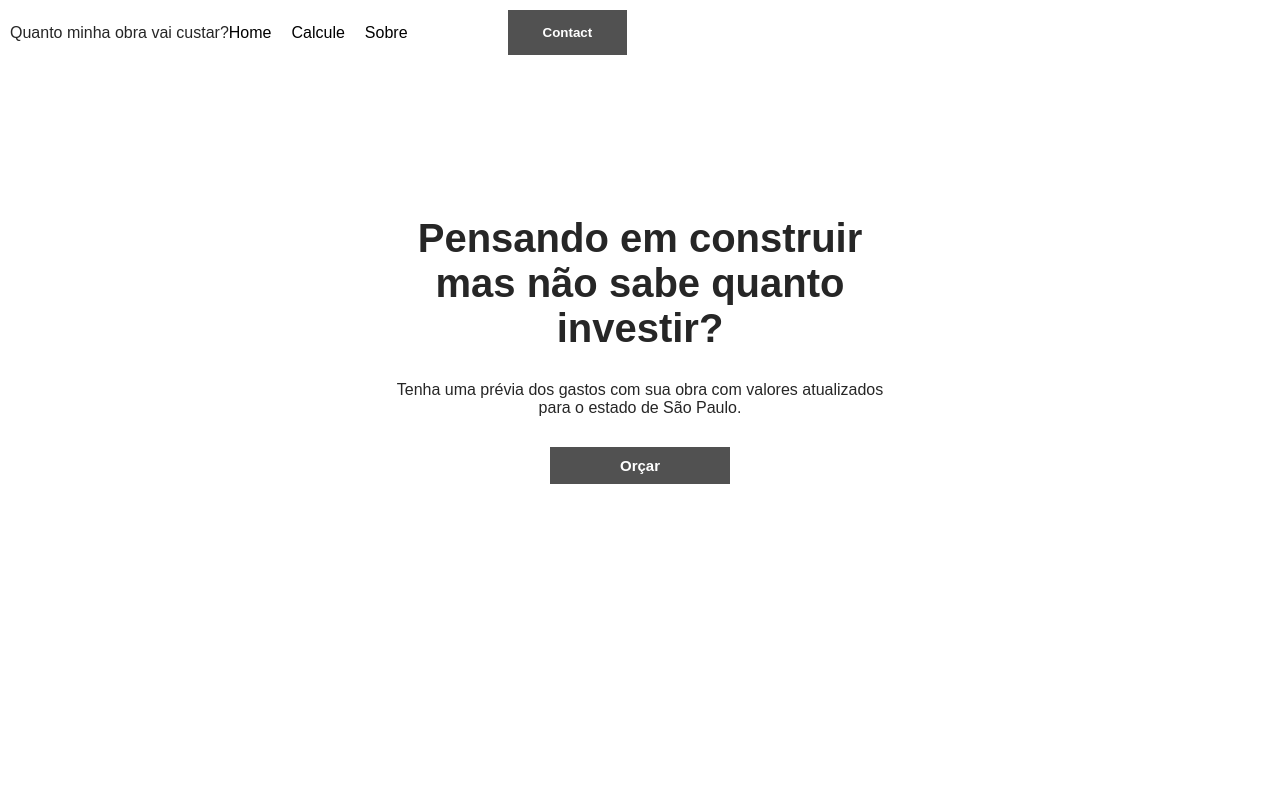
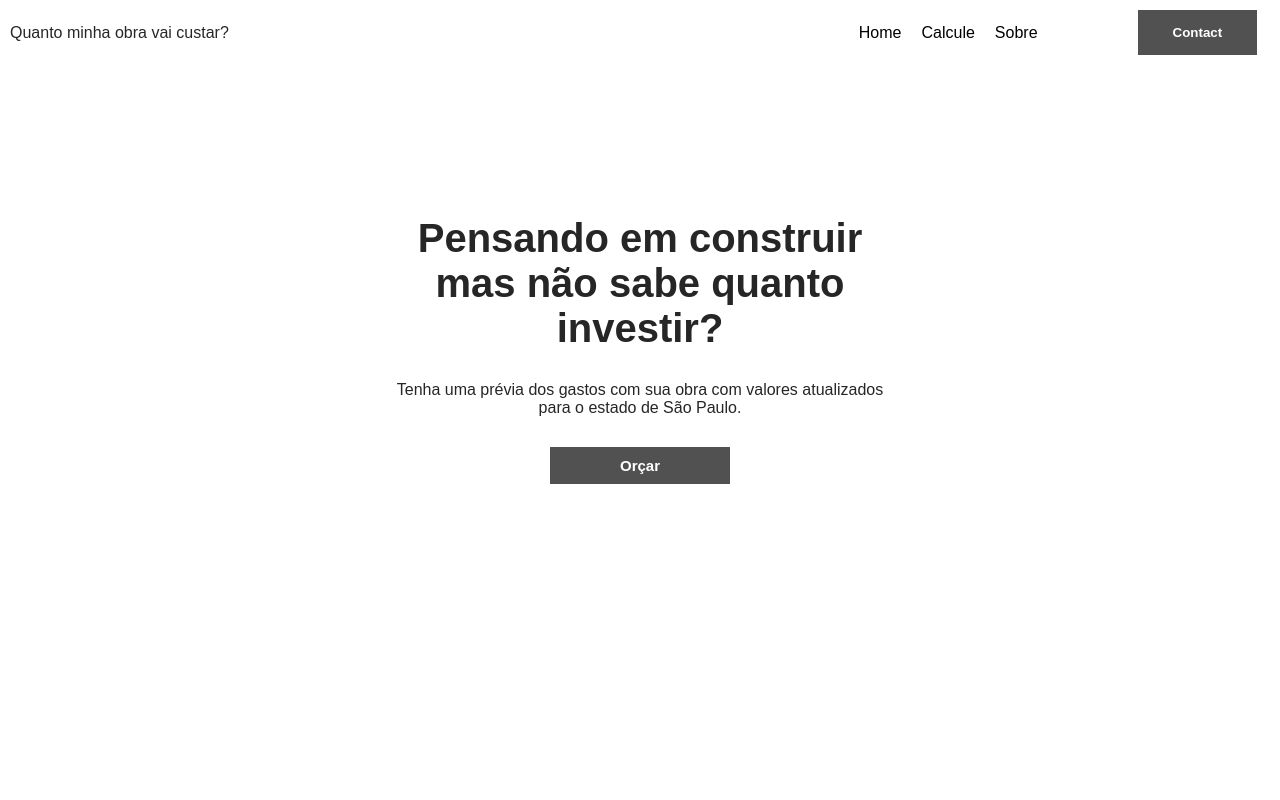
Before and after one commit to Nicog03/budget-draft, a plain HTML site: page index.html in a window 1280 px wide. Shown: the top 800 px of the page. Drawn offline with Linux system fonts and the light colour scheme; a web font is replaced by a local one.

Commit message:
fix header width

```diff
--- a/style.css
+++ b/style.css
@@ -26,10 +26,6 @@ a {
     color: black;
 }
 
-#max-width {
-    max-width: 900px;
-}
-
 header button {
     font-weight: 900;
     background-color: #515151;
@@ -44,7 +40,8 @@ header {
     justify-content: space-between;
     align-items: center;
     padding: 10px;
-    max-width: 60vw;
+    width: 1000px;
+    width: 99vw;
 }
 
 header ul {
```
